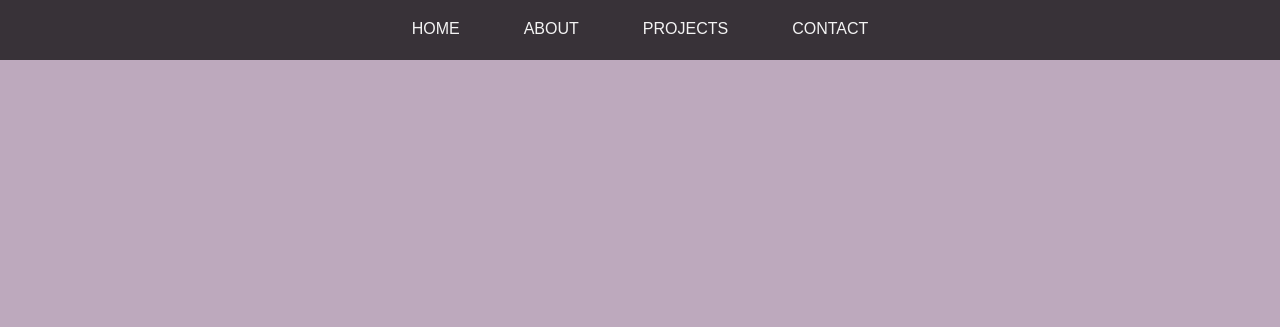
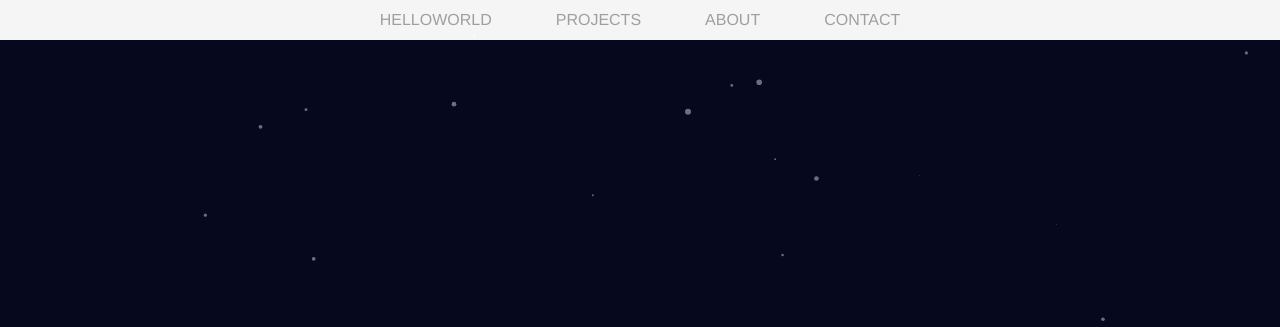
Before and after one commit to anapaulaoliva/PersonalWebsite, a website: page index.html in a window 1280 px wide. Shown: the top 327 px of the page. Drawn offline with nearby package versions, Linux system fonts and the light colour scheme.

Commit message:
Smooth scroll effect / particlesjs library

```diff
--- a/index.html
+++ b/index.html
@@ -10,24 +10,20 @@
     <div class="container">
         <nav class="navbar">
             <ul>
-                <li><a href="#home">Home</a></li>
+                <li><a href="#particles-js">HelloWorld</a></li>
+                <li><a href="#projects">Projects</a></li>
                 <li><a href="#about">About</a></li>
-                <li><a href="#projects">Projects</a></li>
                 <li><a href="#contact">Contact</a></li>
             </ul>
         </nav>
-        <section id="home">
-            <h1>Welcome To My Site</h1>
+        <section id="particles-js"></section>
+        <section id="projects">
+            <h1>Projects</h1>
             <p>Lorem ipsum dolor sit amet consectetur, adipisicing elit.
                 Ullam rerum, delectus possimus et placeat ad.</p>
         </section>
         <section id="about">
             <h1>About</h1>
-            <p>Lorem ipsum dolor sit amet consectetur, adipisicing elit.
-                Ullam rerum, delectus possimus et placeat ad.</p>
-        </section>
-        <section id="projects">
-            <h1>Projects</h1>
             <p>Lorem ipsum dolor sit amet consectetur, adipisicing elit.
                 Ullam rerum, delectus possimus et placeat ad.</p>
         </section>
@@ -37,5 +33,10 @@
                 Ullam rerum, delectus possimus et placeat ad.</p>
         </section>
     </div>
+
+
+
+    <script src="https://cdn.jsdelivr.net/particles.js/2.0.0/particles.min.js"></script>
+    <script src="main.js"></script>
 </body>
 </html>
--- a/main.js
+++ b/main.js
@@ -0,0 +1,4 @@
+/* particlesJS.load(@dom-id, @path-json, @callback (optional)); */
+particlesJS.load('particles-js', './src/assets/particles.json', function() {
+    console.log('callback - particles.js config loaded');
+});
--- /dev/null
+++ b/src/assets/particles.json
@@ -0,0 +1,110 @@
+{
+    "particles": {
+      "number": {
+        "value": 29,
+        "density": {
+          "enable": true,
+          "value_area": 640.6919473030873
+        }
+      },
+      "color": {
+        "value": "#ffffff"
+      },
+      "shape": {
+        "type": "circle",
+        "stroke": {
+          "width": 0,
+          "color": "#000000"
+        },
+        "polygon": {
+          "nb_sides": 6
+        },
+        "image": {
+          "src": "img/github.svg",
+          "width": 100,
+          "height": 100
+        }
+      },
+      "opacity": {
+        "value": 0.41644976574700676,
+        "random": false,
+        "anim": {
+          "enable": false,
+          "speed": 1,
+          "opacity_min": 0.1,
+          "sync": false
+        }
+      },
+      "size": {
+        "value": 3,
+        "random": true,
+        "anim": {
+          "enable": true,
+          "speed": 12.167325054144603,
+          "size_min": 0.1,
+          "sync": false
+        }
+      },
+      "line_linked": {
+        "enable": true,
+        "distance": 20,
+        "color": "#ffffff",
+        "opacity": 0.4,
+        "width": 1
+      },
+      "move": {
+        "enable": true,
+        "speed": 4,
+        "direction": "none",
+        "random": false,
+        "straight": false,
+        "out_mode": "out",
+        "bounce": false,
+        "attract": {
+          "enable": false,
+          "rotateX": 600,
+          "rotateY": 1200
+        }
+      }
+    },
+    "interactivity": {
+      "detect_on": "canvas",
+      "events": {
+        "onhover": {
+          "enable": true,
+          "mode": "grab"
+        },
+        "onclick": {
+          "enable": true,
+          "mode": "push"
+        },
+        "resize": true
+      },
+      "modes": {
+        "grab": {
+          "distance": 400,
+          "line_linked": {
+            "opacity": 1
+          }
+        },
+        "bubble": {
+          "distance": 400,
+          "size": 40,
+          "duration": 2,
+          "opacity": 8,
+          "speed": 3
+        },
+        "repulse": {
+          "distance": 105.45015046925322,
+          "duration": 0.4
+        },
+        "push": {
+          "particles_nb": 4
+        },
+        "remove": {
+          "particles_nb": 2
+        }
+      }
+    },
+    "retina_detect": true
+  }
--- a/style.css
+++ b/style.css
@@ -4,8 +4,8 @@
 }
 
 body {
-    font-family: Arial, Helvetica, sans-serif;
-    background: #333;
+    font-family: Helvetica, sans-serif;
+    background: #06081e;
     color: #fff;
     line-height: 1.6;
     height: 100vh;
@@ -26,8 +26,8 @@ body {
     z-index: 1;
     display: flex;
     width: 100%;
-    height: 60px;
-    background: rgba(0,0,0,0.7);
+    height: 40px;
+    background: rgba(255, 255, 255, 0.959);
 }
 
 .navbar ul {
@@ -35,6 +35,7 @@ body {
     list-style: none;
     width: 100%;
     justify-content: center;
+    align-items: center;
 }
 
 .navbar ul li {
@@ -45,11 +46,22 @@ body {
 .navbar ul li a {
     text-decoration: none;
     text-transform: uppercase;
-    color: #f4f4f4;
+    color: #33323070;
 }
 
 .navbar ul li a:hover {
-    color: skyblue;
+    animation-name: navbar;
+    animation-duration: 2s;
+    animation-fill-mode: forwards;
+}
+
+@keyframes navbar {
+    from {
+        color: #33323070;
+    }
+    to {
+        color: rgb(161, 133, 5);
+    }
 }
 
 section {
```
Also changed, not shown: 1 other file.
